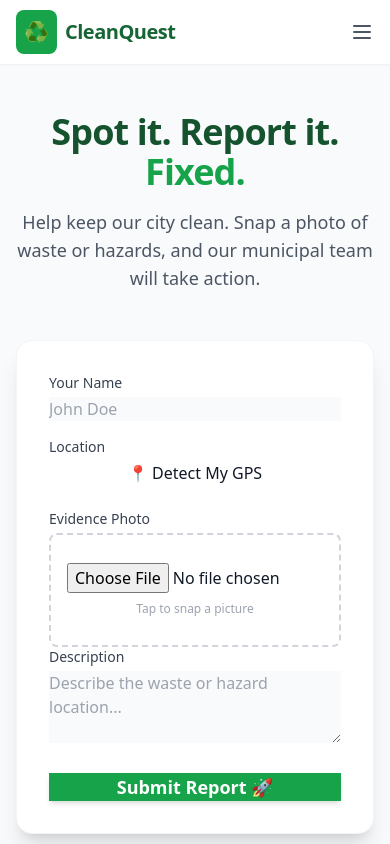
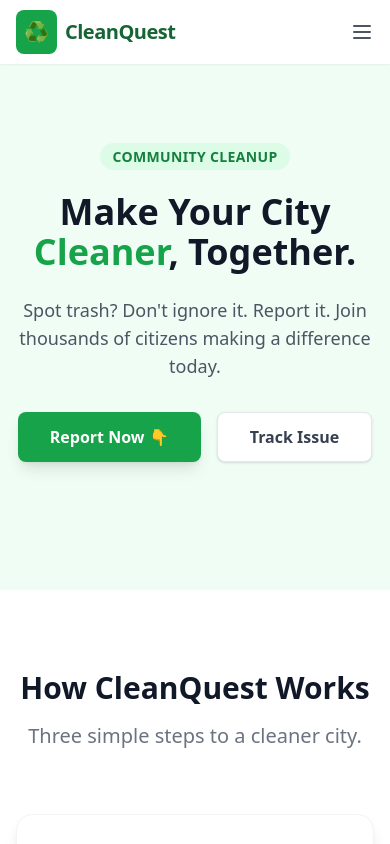
Before and after one commit to Mayur541/CleanQuest, a React (Vite) app in the folder client/: page / in a window 390 px wide. Shown: the top 844 px of the page. Built offline with nearby package versions, Linux system fonts and the light colour scheme; no server answers.

Commit message:
mega fix

```diff
--- a/client/src/pages/Home.jsx
+++ b/client/src/pages/Home.jsx
@@ -1,58 +1,39 @@
-import { useState, useEffect } from 'react';
-import { api } from '../api'; // Uses your centralized API
+// client/src/pages/Home.jsx
+import { useState } from 'react';
+import { api } from '../api'; // <--- UPDATED: Uses your central API
 import { Link } from 'react-router-dom';
+import Features from '../components/Features';
 
 function Home() {
+  const [description, setDescription] = useState('');
   const [citizenName, setCitizenName] = useState('');
-  const [description, setDescription] = useState('');
-  const [image, setImage] = useState('');
   const [location, setLocation] = useState(null);
+  const [image, setImage] = useState("");
+  const [submittedId, setSubmittedId] = useState(null);
   const [loading, setLoading] = useState(false);
-  const [submittedId, setSubmittedId] = useState(null);
-  const [recentReports, setRecentReports] = useState([]);
 
-  // Fetch recent reports on load
-  useEffect(() => {
-    const fetchRecent = async () => {
-      try {
-        const res = await api.get('/api/complaints');
-        // Show only the last 3 reports
-        setRecentReports(res.data.slice(-3).reverse());
-      } catch (err) {
-        console.error("Error fetching reports:", err);
+  // 1. Get GPS Location
+  const getLocation = () => {
+    if (navigator.geolocation) {
+      navigator.geolocation.getCurrentPosition((position) => {
+        setLocation({
+          lat: position.coords.latitude,
+          lng: position.coords.longitude
+        });
+      }, () => {
+        alert("Unable to retrieve location. Please allow GPS access.");
+      });
+    } else {
+      alert("Geolocation is not supported by this browser.");
     }
   };
-    fetchRecent();
-  }, []);
 
-  // 1. Get GPS Location
-  const handleGetLocation = (e) => {
-    e.preventDefault();
-    if (!navigator.geolocation) {
-      return alert("Geolocation is not supported by your browser.");
-    }
-    navigator.geolocation.getCurrentPosition(
-      (position) => {
-        setLocation({
-          lat: position.coords.latitude,
-          lng: position.coords.longitude,
-        });
-        alert("Location attached! 📍");
-      },
-      (error) => {
-        alert("Unable to retrieve location. Please allow GPS access.");
-      }
-    );
-  };
-
-  // 2. Handle Image Upload (Converts to Base64)
+  // 2. Handle Image Upload (Base64)
   const handleImageUpload = (e) => {
     const file = e.target.files[0];
     if (file) {
       const reader = new FileReader();
-      reader.onloadend = () => {
-        setImage(reader.result);
-      };
+      reader.onloadend = () => setImage(reader.result);
       reader.readAsDataURL(file);
     }
   };
@@ -60,7 +41,7 @@ function Home() {
   // 3. Submit Form
   const handleSubmit = async (e) => {
     e.preventDefault();
-    if (!location) return alert("Please click 'Attach Location' first!");
+    if (!location) return alert("Please click 'Get My Location' first!");
     if (!image) return alert("Please take a photo of the issue.");
 
     setLoading(true);
@@ -68,179 +49,184 @@ function Home() {
       citizenName,
       description,
       location,
-      imageUrl: image,
-      status: "Pending" // Default status
+      imageUrl: image
     };
 
     try {
       const res = await api.post('/api/complaints', complaintData);
       setSubmittedId(res.data._id);
-
-      // Reset Form
       setCitizenName('');
       setDescription('');
-      setImage('');
       setLocation(null);
-
-      // Refresh recent list
-      const updatedList = await api.get('/api/complaints');
-      setRecentReports(updatedList.data.slice(-3).reverse());
-
-    } catch (err) {
-      console.error(err);
-      alert("Failed to submit. Please try again.");
+      setImage("");
+    } catch (error) {
+      console.error(error);
+      alert('Error submitting complaint ❌');
     } finally {
       setLoading(false);
     }
   };
 
+  // SUCCESS STATE (Post-submission)
+  if (submittedId) {
     return (
-    <div className="min-h-screen bg-gray-50 py-12 px-4 sm:px-6 lg:px-8">
-      <div className="max-w-3xl mx-auto space-y-12">
+      <div className="min-h-screen bg-green-50 flex items-center justify-center p-4">
+        <div className="bg-white p-8 rounded-2xl shadow-xl max-w-lg w-full text-center border-t-4 border-green-500">
+          <div className="text-6xl mb-4">🎉</div>
+          <h2 className="text-3xl font-bold text-gray-800 mb-2">Complaint Submitted!</h2>
+          <p className="text-gray-600 mb-6">Thank you for helping keep our city clean.</p>
 
-        {/* --- HEADER --- */}
-        <div className="text-center">
-          <h1 className="text-4xl font-extrabold text-green-900 tracking-tight sm:text-5xl mb-4">
-            Spot it. Report it. <span className="text-green-600">Fixed.</span>
-          </h1>
-          <p className="text-lg text-gray-600 max-w-2xl mx-auto">
-            Help keep our city clean. Snap a photo of waste or hazards, and our municipal team will take action.
-          </p>
+          <div className="bg-gray-100 p-4 rounded-lg mb-6 border border-gray-200">
+            <p className="text-xs text-gray-500 uppercase tracking-wide mb-1">Your Tracking ID</p>
+            <p className="text-xl font-mono font-bold text-green-700 select-all">{submittedId}</p>
+            <p className="text-xs text-gray-400 mt-2">(Copy this ID to track status)</p>
           </div>
 
-        {/* --- MAIN FORM CARD --- */}
-        <div className="bg-white rounded-2xl shadow-xl overflow-hidden border border-gray-100">
-          <div className="p-8">
-
-            {submittedId ? (
-              // SUCCESS MESSAGE VIEW
-              <div className="text-center py-10">
-                <div className="mx-auto flex items-center justify-center h-16 w-16 rounded-full bg-green-100 mb-6">
-                  <span className="text-3xl">🎉</span>
-                </div>
-                <h3 className="text-2xl font-bold text-gray-900 mb-2">Report Submitted!</h3>
-                <p className="text-gray-500 mb-6">Your Complaint ID is:</p>
-                <div className="bg-gray-100 p-4 rounded-lg font-mono text-lg font-bold select-all mb-8">
-                  {submittedId}
-                </div>
-                <button
-                  onClick={() => setSubmittedId(null)}
-                  className="text-green-600 font-bold hover:underline"
-                >
-                  Submit Another Report
+          <div className="flex gap-4 justify-center">
+            <Link to="/tracker" className="bg-blue-600 text-white px-6 py-3 rounded-lg font-bold hover:bg-blue-700 transition shadow">
+              Track Now 🚀
+            </Link>
+            <button onClick={() => setSubmittedId(null)} className="text-gray-500 font-medium hover:text-gray-700">
+              Submit Another
             </button>
           </div>
-            ) : (
-              // FORM VIEW
+        </div>
+      </div>
+    );
+  }
+
+  // MAIN PAGE LAYOUT
+  return (
+    <div className="min-h-screen bg-gray-50 font-sans text-gray-900">
+
+      {/* --- HERO BANNER --- */}
+      <section className="bg-green-50 text-center pt-20 pb-32 px-4">
+        <div className="max-w-4xl mx-auto">
+          <span className="bg-green-100 text-green-700 text-sm font-semibold px-3 py-1 rounded-full uppercase tracking-wide">
+            Community Cleanup
+          </span>
+          <h1 className="text-4xl md:text-6xl font-extrabold text-gray-900 mt-6 mb-6">
+            Make Your City <span className="text-green-600">Cleaner</span>, Together.
+          </h1>
+          <p className="text-lg text-gray-600 mb-8 max-w-2xl mx-auto">
+            Spot trash? Don't ignore it. Report it. Join thousands of citizens making a difference today.
+          </p>
+          <div className="flex justify-center gap-4">
+            <button onClick={() => document.getElementById('report-form').scrollIntoView({ behavior: 'smooth' })} className="bg-green-600 text-white px-8 py-3 rounded-lg font-bold hover:bg-green-700 transition shadow-lg">
+              Report Now 👇
+            </button>
+            <Link to="/tracker" className="bg-white text-gray-700 px-8 py-3 rounded-lg font-bold hover:bg-gray-50 transition shadow border border-gray-200">
+              Track Issue
+            </Link>
+          </div>
+        </div>
+      </section>
+
+      {/* --- FEATURES SECTION --- */}
+      <Features />
+
+      {/* --- THE FORM SECTION --- */}
+      <section id="report-form" className="py-20 px-4 bg-green-50">
+        <div className="max-w-4xl mx-auto text-center mb-10">
+          <h2 className="text-3xl font-bold text-gray-900">Submit a Report</h2>
+          <p className="text-gray-500 mt-2">Fill in the details below to alert our municipal team.</p>
+        </div>
+
+        {/* Form Container - Max Width increased slightly for 2-column layout */}
+        <div className="w-full md:max-w-3xl mx-auto bg-white p-6 md:p-10 rounded-2xl shadow-xl border border-gray-100 relative z-10">
+
           <form onSubmit={handleSubmit} className="space-y-6">
 
-                {/* GRID LAYOUT:
-                   - On Mobile (default): 1 Column (Everything stacked)
-                   - On Laptop (md): 2 Columns for inputs, full width for description
-                */}
+            {/* GRID LAYOUT: 1 Col on Mobile, 2 Cols on Desktop */}
             <div className="grid grid-cols-1 md:grid-cols-2 gap-6">
 
-                  {/* LEFT SIDE: Details */}
-                  <div className="space-y-4">
+              {/* LEFT COLUMN: Name & Location */}
+              <div className="space-y-6">
                 <div>
-                      <label className="block text-sm font-medium text-gray-700 mb-1">Your Name</label>
+                  <label className="block text-sm font-medium text-gray-700 mb-2">Your Name</label>
                   <input
                     type="text"
-                        required
-                        className="input input-bordered w-full bg-gray-50 focus:bg-white transition"
                     placeholder="John Doe"
+                    className="w-full px-4 py-3 bg-blue-50 rounded-lg border border-gray-200 focus:ring-2 focus:ring-green-500 outline-none transition"
                     value={citizenName}
                     onChange={(e) => setCitizenName(e.target.value)}
+                    required
                   />
                 </div>
 
                 <div>
-                      <label className="block text-sm font-medium text-gray-700 mb-1">Location</label>
+                  <label className="block text-sm font-medium text-gray-700 mb-2">Location</label>
                   <button
-                        onClick={handleGetLocation}
-                        className={`btn w-full ${location ? 'btn-success text-white' : 'btn-outline btn-success'}`}
+                    type="button"
+                    onClick={getLocation}
+                    className={`w-full py-3 px-4 rounded-lg font-semibold flex items-center justify-center gap-2 transition duration-200 border ${
+                      location
+                      ? "bg-blue-50 text-blue-600 border-blue-200"
+                      : "bg-gray-100 text-gray-600 hover:bg-gray-200 border-gray-200"
+                    }`}
                   >
-                        {location ? '📍 Location Attached' : '📍 Detect My GPS'}
+                    {location ? (
+                      <><span>📍</span> Location Saved</>
+                    ) : (
+                      <><span>📍</span> Get My Location</>
+                    )}
                   </button>
                   {location && <p className="text-xs text-green-600 mt-1 text-center">Coordinates locked.</p>}
                 </div>
               </div>
 
-                  {/* RIGHT SIDE: Camera/Image */}
+              {/* RIGHT COLUMN: Image Upload */}
               <div>
-                    <label className="block text-sm font-medium text-gray-700 mb-1">Evidence Photo</label>
-                    <div className="border-2 border-dashed border-gray-300 rounded-lg p-4 text-center hover:bg-gray-50 transition h-full flex flex-col justify-center">
+                <label className="block text-sm font-medium text-gray-700 mb-2">Upload Photo</label>
+                <div className="border-2 border-dashed border-gray-300 rounded-lg p-4 h-full flex flex-col justify-center items-center hover:bg-gray-50 transition">
                   <input
                     type="file"
                     accept="image/*"
-                        capture="environment" /* <--- OPENS CAMERA ON MOBILE */
+                    capture="environment" /* <--- MOBILE CAMERA FIX */
                     onChange={handleImageUpload}
-                        className="file-input file-input-bordered file-input-sm w-full max-w-xs mx-auto mb-2"
+                    className="file-input file-input-bordered file-input-success w-full max-w-xs mb-3"
                   />
                   {image ? (
-                        <img src={image} alt="Preview" className="h-32 w-full object-cover rounded-md mx-auto" />
+                    <img src={image} alt="Preview" className="w-full h-32 object-cover rounded-lg shadow-sm" />
                   ) : (
-                        <p className="text-xs text-gray-400">Tap to snap a picture</p>
+                    <p className="text-xs text-gray-400">Tap to take a picture</p>
                   )}
                 </div>
               </div>
 
             </div>
 
-                {/* DESCRIPTION (Always Full Width) */}
-                <div className="w-full">
-                  <label className="block text-sm font-medium text-gray-700 mb-1">Description</label>
+            {/* FULL WIDTH ROW: Description (Outside the grid) */}
+            <div>
+              <label className="block text-sm font-medium text-gray-700 mb-2">Issue Description</label>
               <textarea
-                    required
-                    rows="3"
-                    className="textarea textarea-bordered w-full text-base bg-gray-50 focus:bg-white"
-                    placeholder="Describe the waste or hazard location..."
+                placeholder="Describe the waste location and type..."
+                className="w-full px-4 py-3 bg-blue-50 rounded-lg border border-gray-200 focus:ring-2 focus:ring-green-500 outline-none transition h-32 resize-none"
                 value={description}
                 onChange={(e) => setDescription(e.target.value)}
-                  ></textarea>
+                required
+              />
             </div>
 
             {/* SUBMIT BUTTON */}
             <button
               type="submit"
               disabled={loading}
-                  className={`btn w-full text-lg font-bold text-white shadow-md ${loading ? 'btn-disabled bg-gray-400' : 'bg-green-600 hover:bg-green-700 border-none'}`}
+              className={`w-full bg-green-600 hover:bg-green-700 text-white font-bold py-4 rounded-lg shadow-lg hover:shadow-xl transition duration-300 transform hover:-translate-y-1 ${loading ? 'opacity-50 cursor-not-allowed' : ''}`}
             >
-                  {loading ? 'Uploading Report...' : 'Submit Report 🚀'}
+              {loading ? 'Submitting Report...' : 'Submit Complaint 🚀'}
             </button>
 
           </form>
-            )}
-          </div>
-        </div>
-
-        {/* --- RECENT ACTIVITY SECTION --- */}
-        <div className="pt-8 border-t border-gray-200">
-          <h2 className="text-2xl font-bold text-gray-800 mb-6 text-center">Live Community Activity</h2>
-          <div className="grid grid-cols-1 md:grid-cols-3 gap-6">
-            {recentReports.map((report) => (
-              <div key={report._id} className="bg-white p-4 rounded-xl shadow-sm border border-gray-100 hover:shadow-md transition">
-                <div className="h-40 bg-gray-100 rounded-lg overflow-hidden mb-3">
-                  {report.imageUrl && (
-                    <img src={report.imageUrl} alt="issue" className="w-full h-full object-cover" />
-                  )}
-                </div>
-                <div className="flex justify-between items-start mb-2">
-                  <span className={`badge ${report.status === 'Resolved' ? 'badge-success text-white' : 'badge-warning text-white'}`}>
-                    {report.status}
-                  </span>
-                  <span className="text-xs text-gray-400">{new Date(report.createdAt).toLocaleDateString()}</span>
-                </div>
-                <p className="text-gray-700 font-medium text-sm line-clamp-2">{report.description}</p>
-                <div className="mt-3 text-xs text-gray-400 flex items-center gap-1">
-                   <span>👤</span> {report.citizenName}
-                </div>
-              </div>
-            ))}
-          </div>
-        </div>
 
         </div>
+      </section>
+
+      {/* --- FOOTER --- */}
+      <section className="py-12 text-center text-gray-500 bg-white border-t border-gray-100">
+        <p>© 2025 CleanQuest. Building better cities.</p>
+      </section>
+
     </div>
   );
 }
```
Lines whose indentation alone changed are shown as unchanged.
